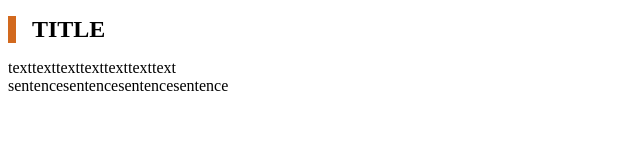
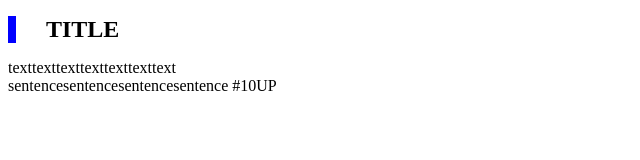
Before and after one commit to kndaym/kndtest.github.io, a plain HTML site: page index.html in a window 1280 px wide. Shown: the whole page, without its empty margins (0-640 px from the left). Drawn offline with Linux system fonts and the light colour scheme.

Commit message:
Add files via upload

```diff
--- a/css/styles.css
+++ b/css/styles.css
@@ -1,5 +1,5 @@
 h1 {
     font-size: 24px;
-    padding-left: 16px;
-    border-left: 8px solid chocolate;
+    padding-left: 30px;
+    border-left: 8px solid blue;
   }
--- a/index.html
+++ b/index.html
@@ -9,6 +9,7 @@
   <h1>TITLE</h1>
   <p>texttexttexttexttexttexttext<br>
     sentencesentencesentencesentence
+    #10UP
   </p>
 </body>
 </html>
```
